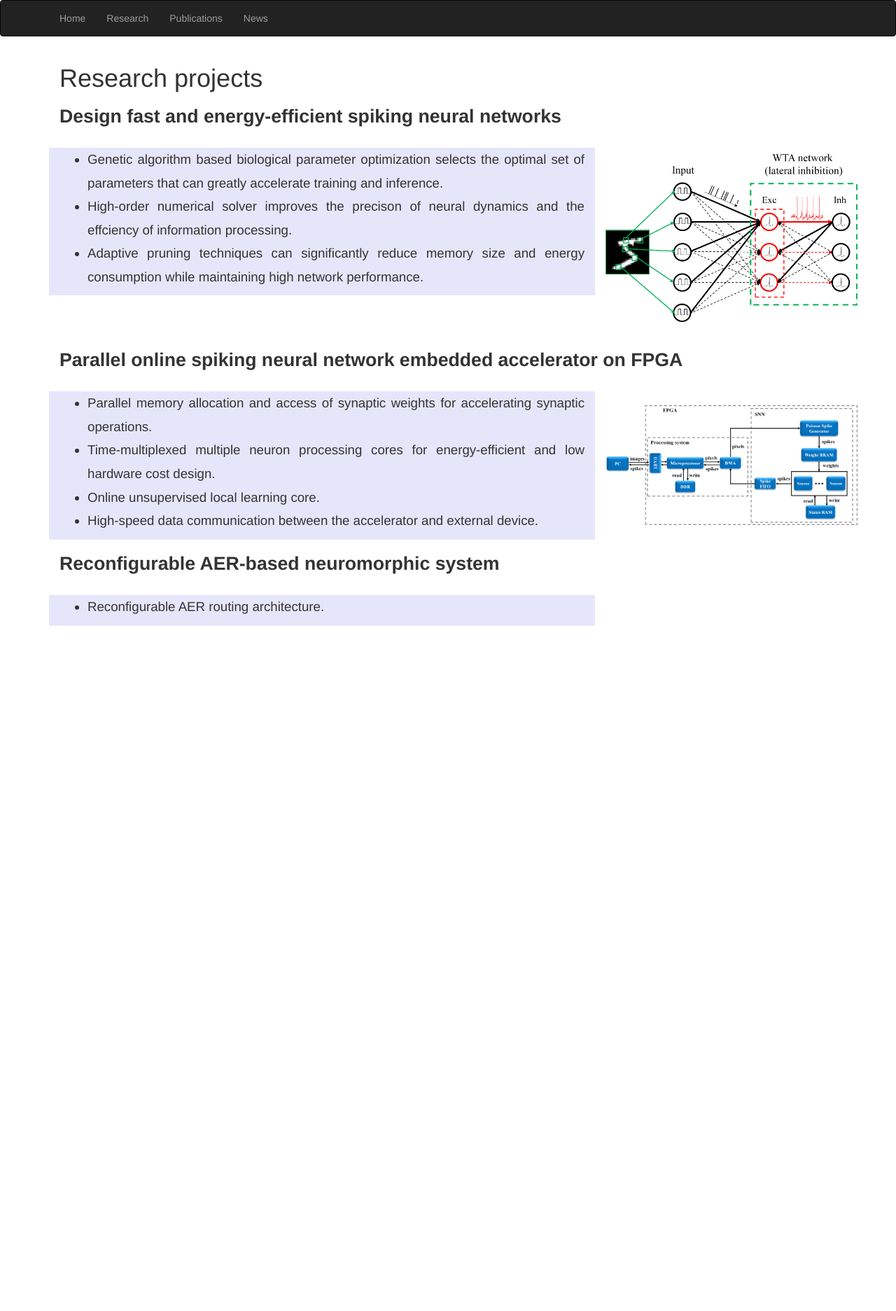
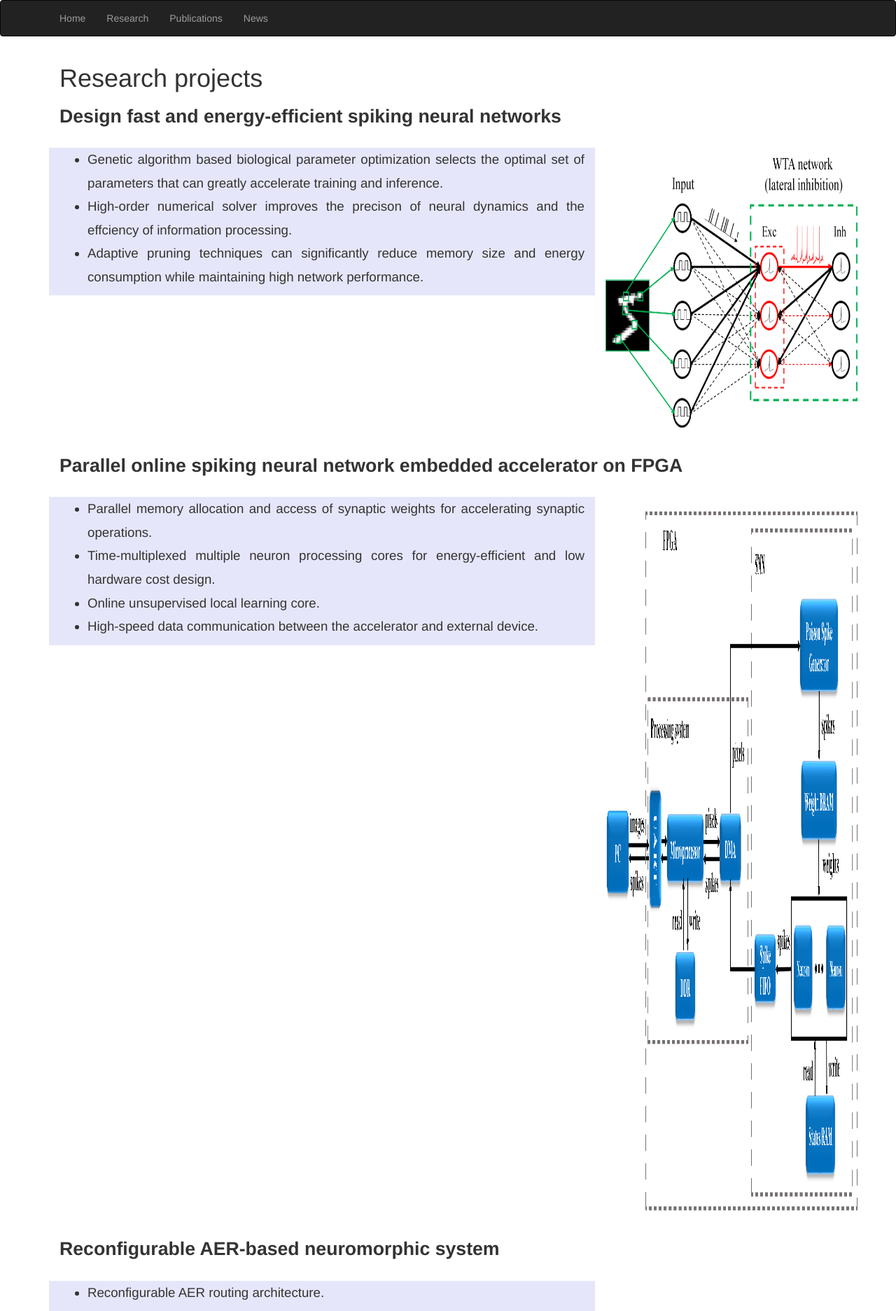
Before and after one commit to Wenzheguo/Wenzheguo.github.io, a Jekyll site: the page built from Research/index.html, in a window 1280 px wide. Shown: the whole page at 70% size. Built offline with Jekyll 4.4.1, drawn with Linux system fonts in a browser that asks for light colours; before the commit the page ends 900 px from its top, so only the background shows below that.

Commit message:
Update index.html

```diff
--- a/Research/index.html
+++ b/Research/index.html
@@ -16,7 +16,7 @@ title: Research
             </ul>
         </div>
         <div class="col-md-4">
-            <img class="img-responsive" src="/images/Network architecture.png" style="width:400px;height=400px" alt="Myself"><br>
+            <img class="img-responsive" src="/images/Network architecture.png" style="width:400px;height:400px" alt="Myself"><br>
         </div>
     </div>
 
@@ -32,7 +32,7 @@ title: Research
         </div>
         <div class="col-md-4">
             <br>
-            <img class="img-responsive" src="/images/system_overview.png" style="width:2000px;height=2000px" alt="Myself"><br>
+            <img class="img-responsive" src="/images/system_overview.png" style="width:1000px;height:1000px" alt="Myself"><br>
         </div>
     </div>
 
```
